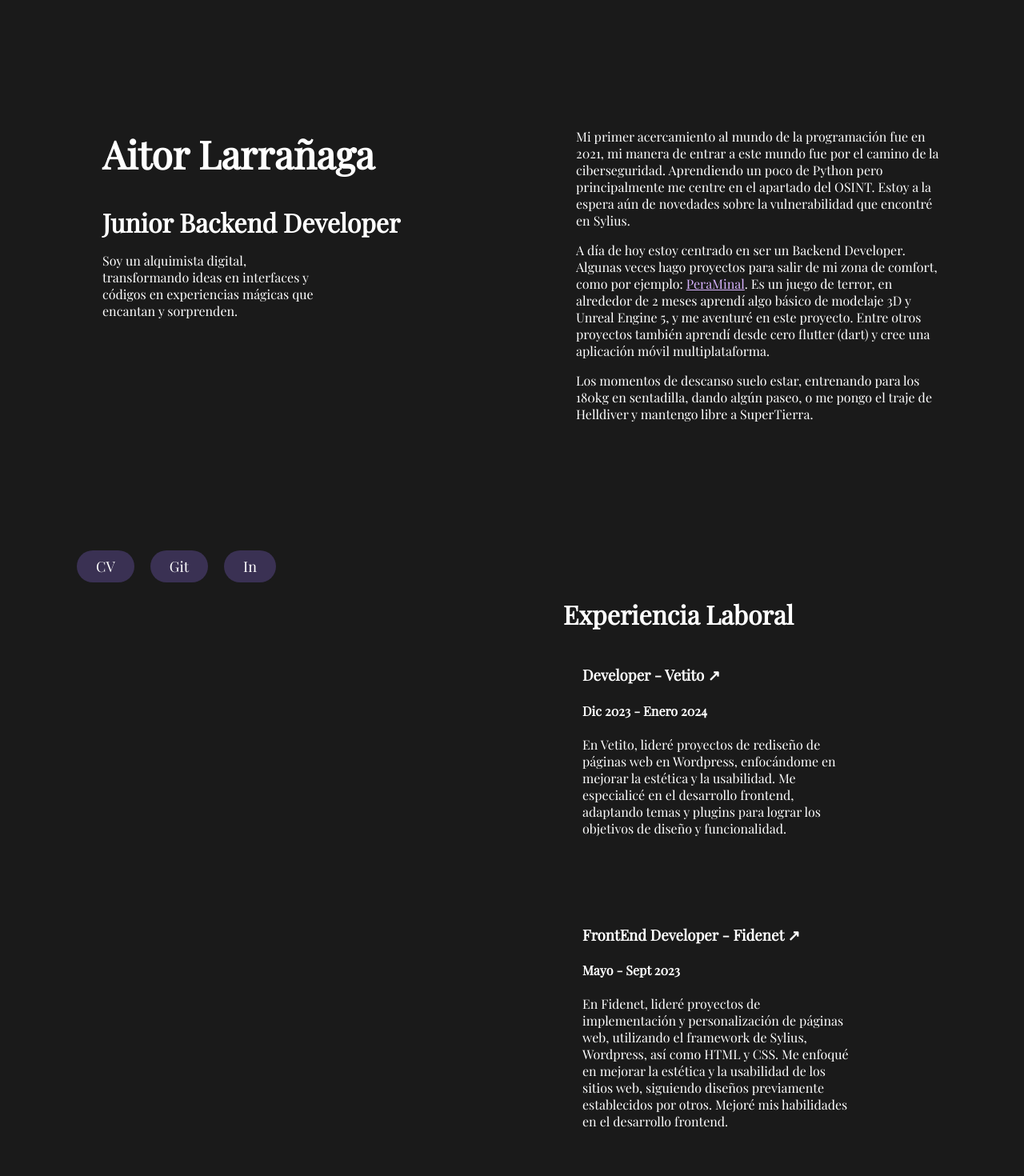
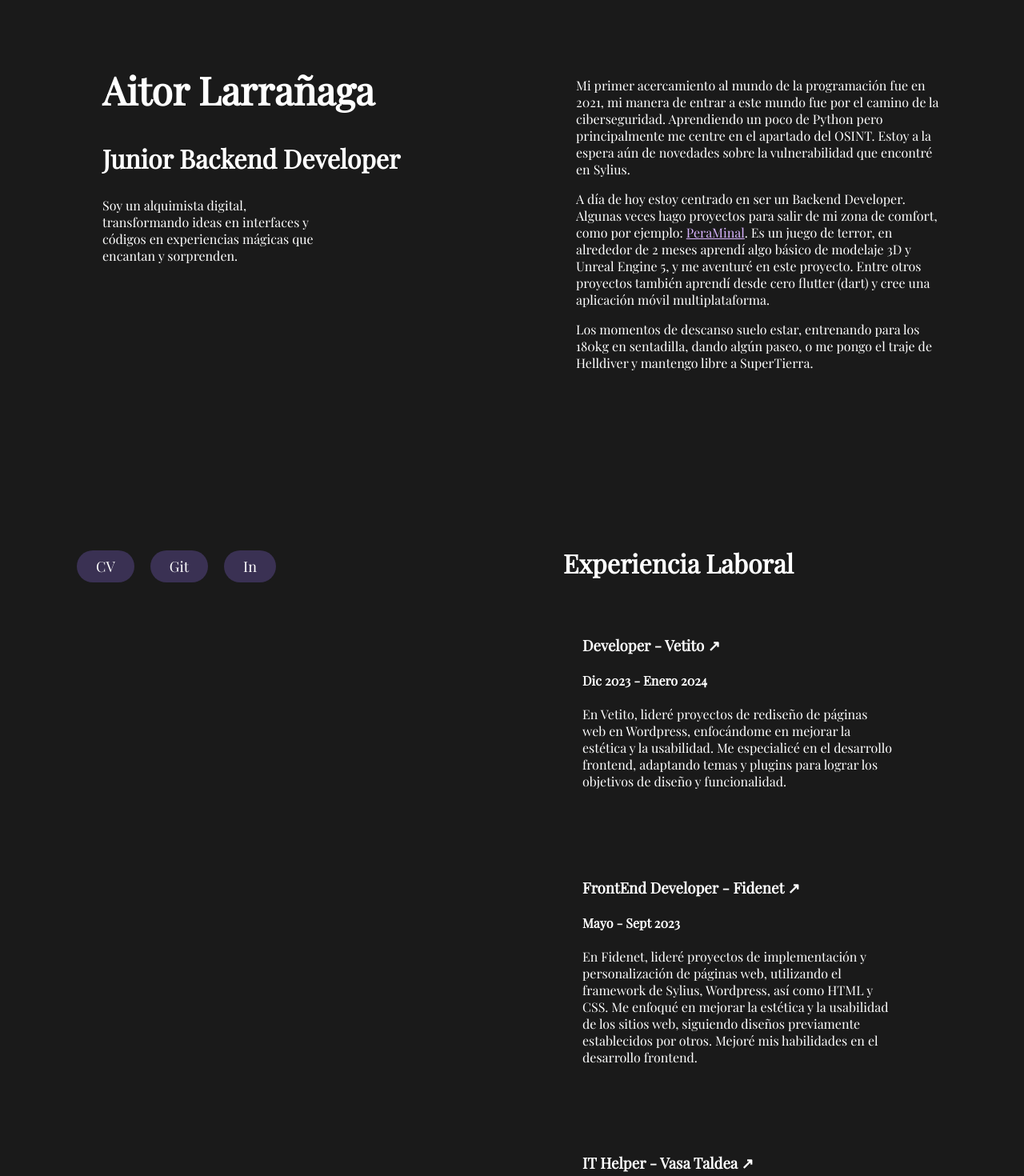
Before and after one commit to chiwaka03/Portfolio-in-React, a React (Vite) app in the folder vite-project/: page / in a window 1280 px wide. Shown: the top 1470 px of the page at 80% size. Built offline with nearby package versions, Linux system fonts and the light colour scheme.

Commit message:
Cleaning Code

```diff
--- a/vite-project/src/App.tsx
+++ b/vite-project/src/App.tsx
@@ -10,17 +10,14 @@ const App: React.FC = () => {
   return (
     <div className='first-part'>
       <div className='half-1'>
-        <div>
           <Body />
-        </div>
         <SocialButtons />
       </div>
 
       <div className='half-2'>
-        <div>
           <AboutMe />
-        </div>
-        <div className='spacer'></div>
+
+        <div className='space-between'>
           <Experience
             title="Experiencia Laboral"
             link="https://www.vetito.xyz/"
@@ -30,8 +27,6 @@ const App: React.FC = () => {
             enfocándome en mejorar la estética y la usabilidad. Me especialicé en el desarrollo
             frontend, adaptando temas y plugins para lograr los objetivos de diseño y funcionalidad."
           />
-
-        <div className='spacer-experience'></div>
           <Experience
             link="https://fidenet.net/"
             position="FrontEnd Developer - Fidenet"
@@ -42,8 +37,6 @@ const App: React.FC = () => {
             usabilidad de los sitios web, siguiendo diseños previamente
             establecidos por otros. Mejoré mis habilidades en el desarrollo frontend."
           />
-
-        <div className='spacer-experience'></div>
           <Experience
             link="https://www.volkswagenvasa.com/"
             position="IT Helper - Vasa Taldea"
@@ -53,8 +46,9 @@ const App: React.FC = () => {
             participé en labores de mantenimiento de equipos para garantizar su óptimo funcionamiento.
             Esta experiencia me permitió fortalecer mis habilidades en gestión documental y mantenimiento de sistemas."
           />
+        </div>
 
-        <div className='spacer'></div>
+        <div className='space-between'>
         <Experience
           title='Proyectos Personales'
           link="https://github.com/chiwaka03/Flutter_app"
@@ -64,7 +58,6 @@ const App: React.FC = () => {
           productos deseados con una sola búsqueda, siendo una herramienta indispensable
           para quienes buscan productos de segunda mano con facilidad y rapidez."
         />
-        <div className='spacer-experience'></div>
         <Experience
           link="https://github.com/chiwaka03/Login-Page"
           position="Python (flask)"
@@ -76,7 +69,7 @@ const App: React.FC = () => {
           Se implementó un sistema de gestión de sesiones seguro utilizando
           SecureCookieSessionInterface."
         />
-        <div className='spacer-experience'></div>
+        </div>
         <PortfolioExplain/>
 
       </div>
--- a/vite-project/src/CSS/styles.css
+++ b/vite-project/src/CSS/styles.css
@@ -1,49 +1,67 @@
+/* Variables */
+:root {
+  --primary-color: #3A3153;
+  --secondary-color: #5F43B2;
+  --link-color: #d8b4ff;
+  --text-color: #fff;
+  --scrollbar-color: #000;
+  --background-color: #1a1a1a;
+}
+
 /* Estilos generales */
 body {
   font-family: 'Playfair Display', serif;
   margin: 0;
   padding: 0;
-  background-color: #1a1a1a;
-  color: #fff;
-}
-
-/* Cambia el fondo del scrollbar al color del scroll y viceversa */
-::-webkit-scrollbar {
-  width: 10px;
-  background-color: #000;
-}
-
-/* Estilo del scroll del scrollbar */
-::-webkit-scrollbar-thumb {
-  background-color: #3A3153;
-  border-radius: 3px;
-}
-
-/* Estilo de la pista del scrollbar */
-::-webkit-scrollbar-track {
-  background-color: #000;
+  background-color: var(--background-color);
+  color: var(--text-color);
 }
 
 h1 {
   font-size: 3rem;
 }
+
 h2 {
   font-size: 2rem;
-  display: inline;
 }
 
 p {
   font-size: 1rem;
 }
 
+a {
+  color: var(--link-color);
+}
+
+/* WebKit Scrollbar */
+::-webkit-scrollbar {
+  width: 10px;
+  background-color: var(--scrollbar-color);
+}
+
+::-webkit-scrollbar-thumb {
+  background-color: var(--primary-color);
+  border-radius: 3px;
+}
+
+::-webkit-scrollbar-track {
+  background-color: var(--scrollbar-color);
+}
+
+/* Estilos específicos */
 .body-container {
-  margin-top: 10rem;
+  padding-top: 5rem;
+}
+
+.title {
+  margin-top: 0;
 }
 
 .half2-container {
-  margin-top: 10rem;
+  padding-top: 5rem;
   margin-left: 5rem;
 }
+
 .container {
   width: 10%;
   margin: 0 auto;
@@ -61,10 +79,6 @@ p {
   }
 }
 
-a {
-  color: #d8b4ff;
-}
-
 @keyframes expandLine {
   100% {
     width: 90%;
@@ -75,27 +89,23 @@ a {
   display: none;
 }
 
-section {
-  height: 100vh;
-}
-
 .section-container {
   min-height: 100vh;
 }
 
 .button-smaller {
-  background-color: #3A3153;
+  background-color: var(--primary-color);
   font-family: 'Playfair Display', serif;
   border: none;
   border-radius: 50px;
   cursor: pointer;
   font-size: 18px;
   padding: 0.5rem 1.5rem;
-  color: white;
+  color: var(--text-color);
 }
 
 .button-smaller:hover {
-  background-color: #5F43B2;
+  background-color: var(--secondary-color);
 }
 
 .button-smaller:not(:first-child) {
@@ -139,18 +149,12 @@ section {
   padding-bottom: 5%;
 }
 
-
-.spacer {
-  margin-bottom: 40%;
-}
-
-.spacer-experience {
-  margin-bottom: 5%;
+.space-between  {
+  margin-top: 40%;
 }
 
 .project-card {
-  max-width: 70%;
-  margin: 0 auto;
+  max-width: 80%;
   margin-left: 4rem;
 }
 
@@ -162,7 +166,7 @@ section {
 }
 
 .text-project-card:hover {
-  background-color: #3A3153;
+  background-color: var(--primary-color);
 }
 
 .text-project-card h3 span {
@@ -182,36 +186,27 @@ section {
 .final-text {
   margin-left: 4rem;
   max-width: 70%;
-
+  padding-top: 2rem;
 }
 
-/*
-  RESPONSIVE
-*/
-
+/* Responsive */
 @media screen and (max-width: 1024px) {
   h1 {
     font-size: 2rem;
   }
+
   h2 {
     font-size: 1.5rem;
   }
+
   .first-part {
     flex-direction: column;
     align-items: center;
     max-width: 95%;
     padding: 0;
   }
-  .half-1 {
-    width: 95%;
-    margin-left: 15%;
-    margin-right: 15%;
-    position: relative;
-    left: 0%;
-  }
-  .text-alchemist {
-    width: 20rem;
-  }
+
+  .half-1,
   .half-2 {
     width: 95%;
     margin-left: 15%;
@@ -219,23 +214,32 @@ section {
     position: relative;
     left: 0%;
   }
+
+  .text-alchemist {
+    width: 20rem;
+  }
+
   .half2-container {
     margin-top: 5rem;
     margin-left: 0;
   }
+
   .project-card {
     max-width: 100%;
     margin: 0;
   }
+
   .centered-text {
     text-align: center;
   }
+
   .final-text {
     max-width: 100%;
     margin-left: 0;
-    margin-bottom: 30%;
+    margin-bottom: 10%;
     padding: 24px;
   }
+
   .social-container {
     align-self: flex-start;
     display: flex;
@@ -243,5 +247,4 @@ section {
     margin-top: 3rem;
     margin-bottom: 4rem;
   }
-
 }
```
Lines whose indentation alone changed are shown as unchanged.
